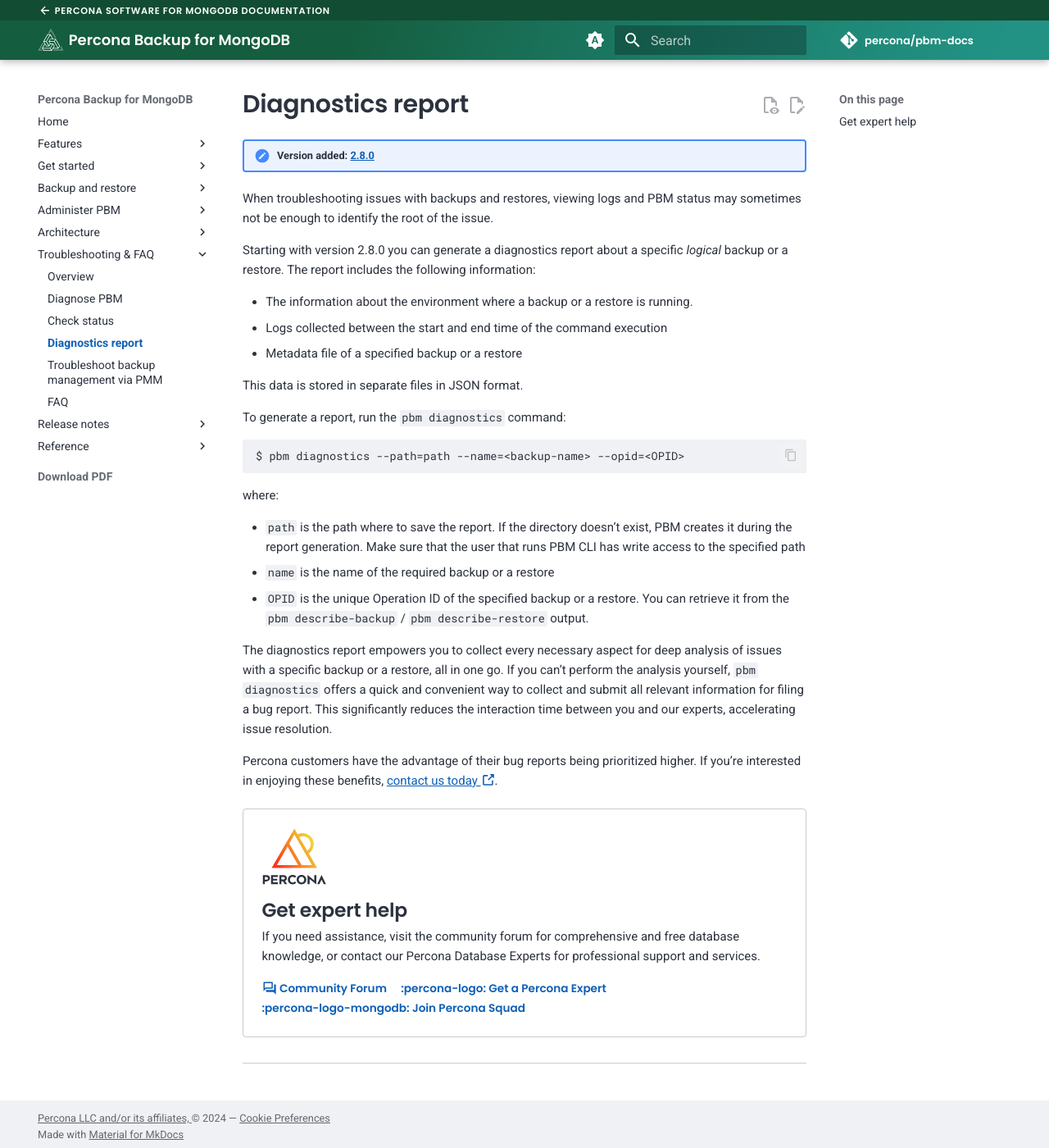
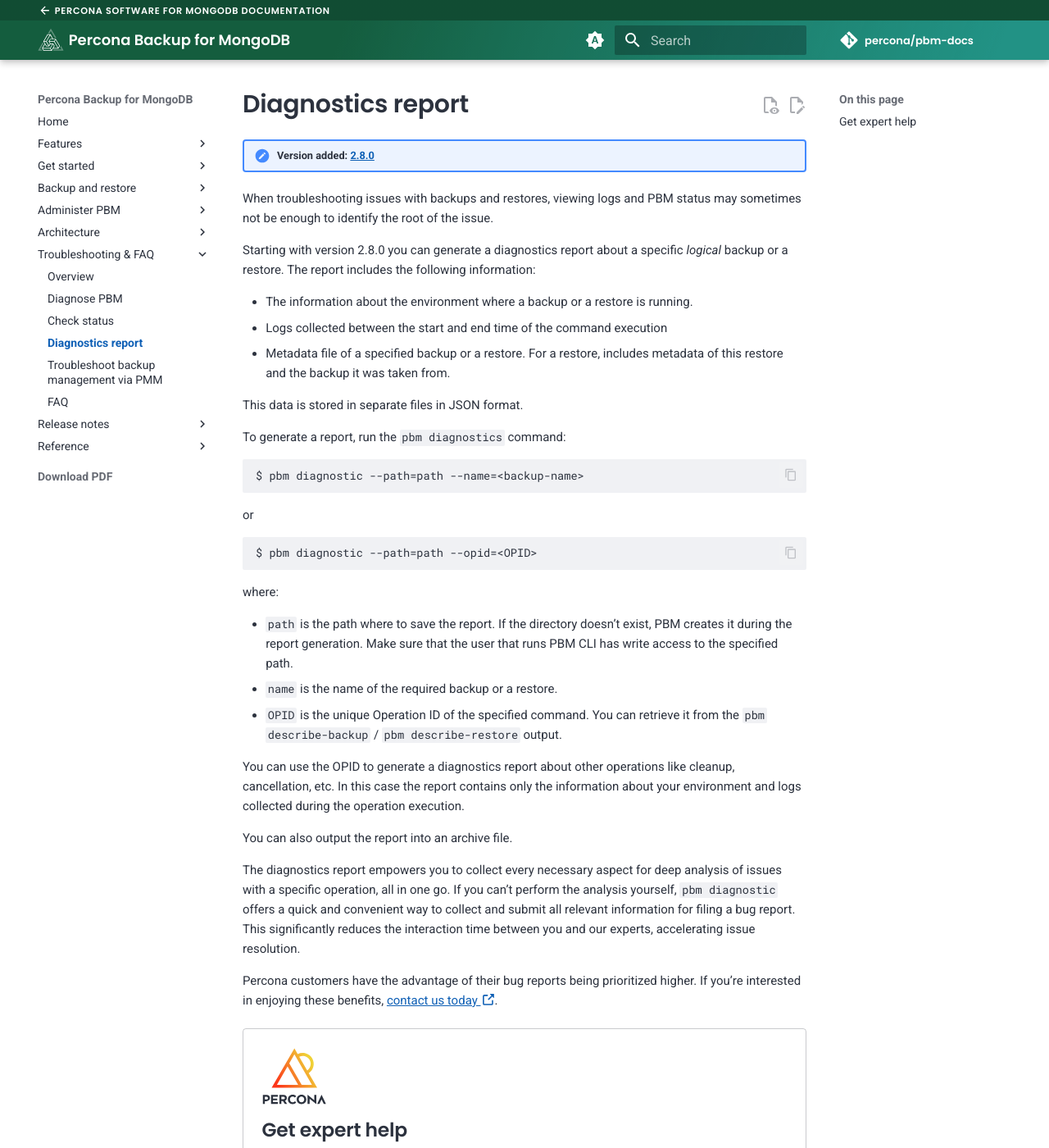
Before and after one commit to percona/pbm-docs, an MkDocs documentation site: the page built from docs/troubleshoot/pbm-report.md, in a window 1280 px wide and 1400 px high. Shown: the whole window at 82% size. Built offline with MkDocs 1.6.1 and Material for MkDocs 9.7.7, drawn with Linux system fonts in a browser that asks for light colours; nearby versions of some CDN libraries; comment, search, counter and statistics services are not loaded.

Commit message:
Added new flag, fixed typos

````diff
--- a/docs/troubleshoot/pbm-report.md
+++ b/docs/troubleshoot/pbm-report.md
@@ -8,22 +8,32 @@
 
 * The information about the environment where a backup or a restore is running.
 * Logs collected between the start and end time of the command execution
-* Metadata file of a specified backup or a restore
+* Metadata file of a specified backup or a restore. For a restore, includes metadata of this restore and the backup it was taken from.
 
 This data is stored in separate files in JSON format.
 
 To generate a report, run the `pbm diagnostics` command:
 
 ```{.bash data-prompt="$"}
-$ pbm diagnostics --path=path --name=<backup-name> --opid=<OPID>
+$ pbm diagnostic --path=path --name=<backup-name>
+```
+
+or
+
+```{.bash data-prompt="$"}
+$ pbm diagnostic --path=path --opid=<OPID>
 ```
 
 where:
 
-* `path` is the path where to save the report. If the directory doesn’t exist, PBM creates it during the report generation. Make sure that the user that runs PBM CLI has write access to the specified path
-* `name` is the name of the required backup or a restore
-* `OPID` is the unique Operation ID of the specified backup or a restore. You can retrieve it from the `pbm describe-backup` / `pbm describe-restore` output.
+* `path` is the path where to save the report. If the directory doesn’t exist, PBM creates it during the report generation. Make sure that the user that runs PBM CLI has write access to the specified path.
+* `name` is the name of the required backup or a restore.
+* `OPID` is the unique Operation ID of the specified command. You can retrieve it from the `pbm describe-backup` / `pbm describe-restore` output.
 
-The diagnostics report empowers you to collect every necessary aspect for deep analysis of issues with a specific backup or a restore, all in one go. If you can't perform the analysis yourself, `pbm diagnostics` offers a quick and convenient way to collect and submit all relevant information for filing a bug report. This significantly reduces the interaction time between you and our experts, accelerating issue resolution.
+You can use the OPID to generate a diagnostics report about other operations like cleanup, cancellation, etc. In this case the report contains only the information about your environment and logs collected during the operation execution.
+
+You can also output the report into an archive file.
+
+The diagnostics report empowers you to collect every necessary aspect for deep analysis of issues with a specific operation, all in one go. If you can't perform the analysis yourself, `pbm diagnostic` offers a quick and convenient way to collect and submit all relevant information for filing a bug report. This significantly reduces the interaction time between you and our experts, accelerating issue resolution.
 
 Percona customers have the advantage of their bug reports being prioritized higher. If you're interested in enjoying these benefits, [contact us today :octicons-link-external-16:](https://www.percona.com/about/contact).
````
Also changed, not shown: docs/reference/pbm-commands.md (+2 -1 lines).
